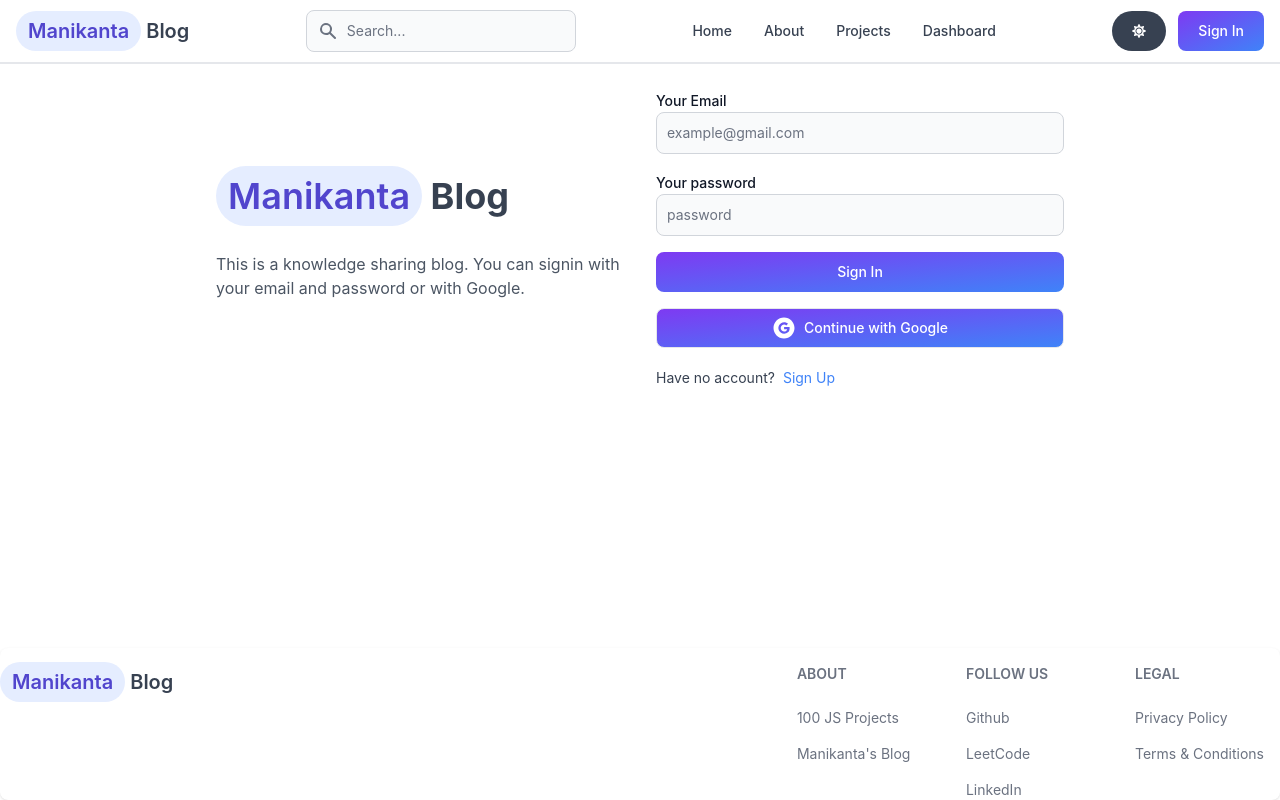
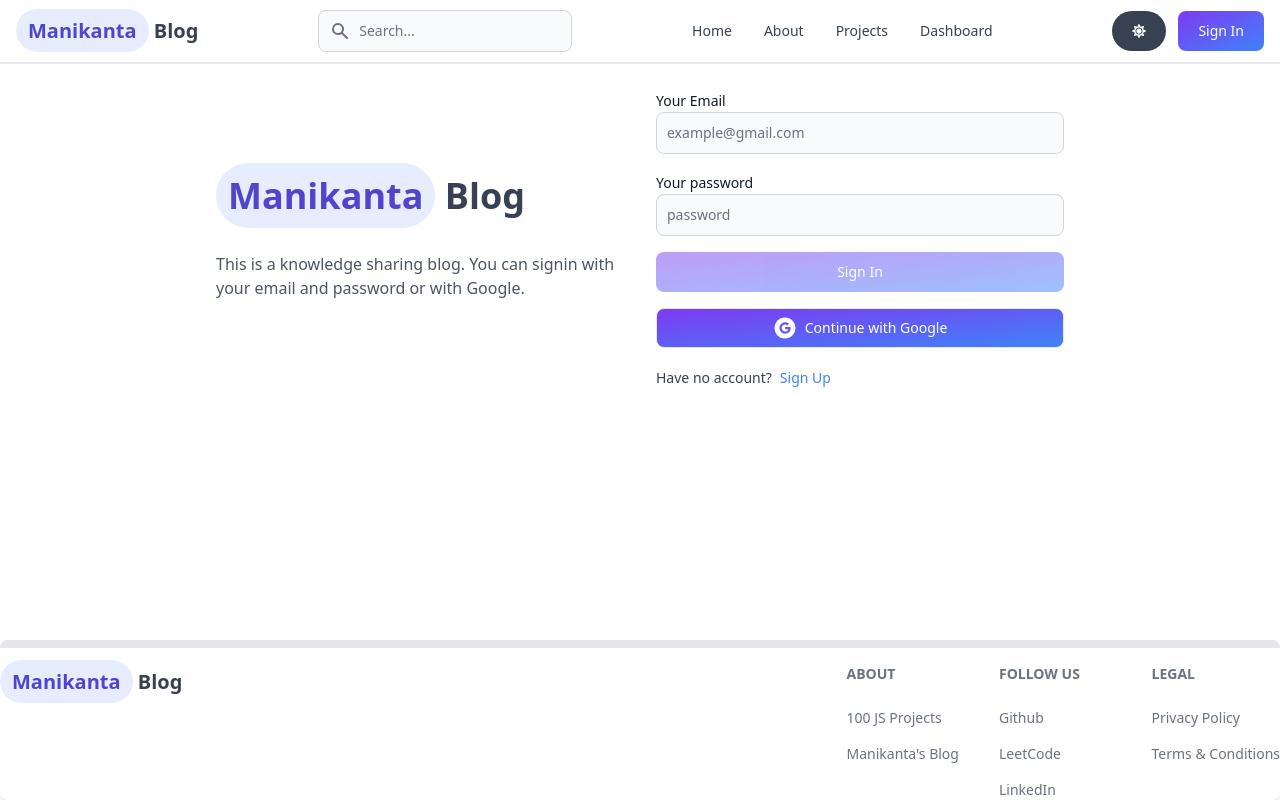
Before and after one commit to mreddyveera/mreddyveera-blog-main, a React (Vite) app in the folder mreddyveera-blog-main/client/: page /signin in a window 1280 px wide. Built offline with nearby package versions, Linux system fonts and the light colour scheme; no server answers.

Commit message:
Fixed Dark theme issue and Footer and Header componenets

```diff
--- a/mreddyveera-blog-main/client/src/components/DashProfile.jsx
+++ b/mreddyveera-blog-main/client/src/components/DashProfile.jsx
@@ -18,11 +18,11 @@
 
   };
   return (
-    <div className="flex items-center justify-center min-h-screen w-full">
+    <div className="flex items-center justify-center w-full ">
       <div className="bg-white dark:bg-gray-800 shadow-md rounded-xl p-10 w-full max-w-lg">
         <h1 className="text-2xl font-semibold mb-6 text-center">Profile</h1>
 
-        <form className="flex flex-col items-center gap-4">
+        <form className="flex flex-col items-center gap-4 -mt-0.5">
           {/* Circular Profile Image */}
           <input type="file" accept="image/*" onChange={handleImageChange} ref={filePickerRef} hidden/>
           <div className="w-32 h-32 cursor-pointer shadow-md overflow-hidden rounded-full border-8 border-gray-300" onClick={()=>{filePickerRef.current.click()}}>
--- a/mreddyveera-blog-main/client/src/components/FooterComp.jsx
+++ b/mreddyveera-blog-main/client/src/components/FooterComp.jsx
@@ -4,7 +4,7 @@
 
 function FooterComp() {
   return (
-    <Footer className="fixed bottom-0 w-full border-t-8">
+    <Footer className="w-full border-t-8">
       <div className="w-full max-w-7xl mx-auto">
         <div className="grid w-full justify-between sm:flex md:grid-cols-1">
           <div className="mt-5">
--- a/mreddyveera-blog-main/client/src/components/Theme.jsx
+++ b/mreddyveera-blog-main/client/src/components/Theme.jsx
@@ -14,7 +14,7 @@
   }, [theme]);
 
   return (
-    <div className="bg-white text-gray-700 dark:text-gray-200 dark:bg-[rgb(16,23,42)] min-h-screen">
+    <div className="min-h-screen">
       {children}
     </div>
   );
--- a/mreddyveera-blog-main/client/src/index.css
+++ b/mreddyveera-blog-main/client/src/index.css
@@ -1,5 +1,9 @@
-@import "flowbite";
+@tailwind base;
+@tailwind components;
+@tailwind utilities;
 
-@tailwindcss base;
-@tailwindcss components;
-@tailwindcss utilities;
+@layer base {
+  body {
+    @apply bg-white text-gray-700 dark:bg-[rgb(16,23,42)] dark:text-gray-200;
+  }
+}
```
